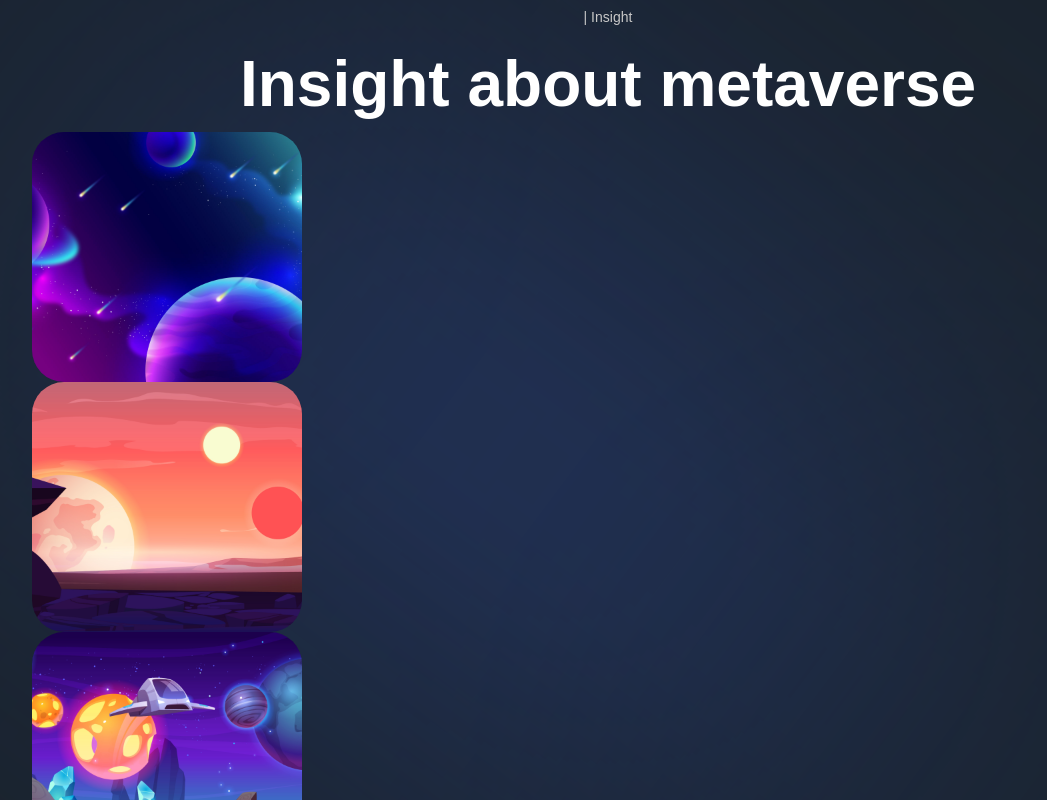
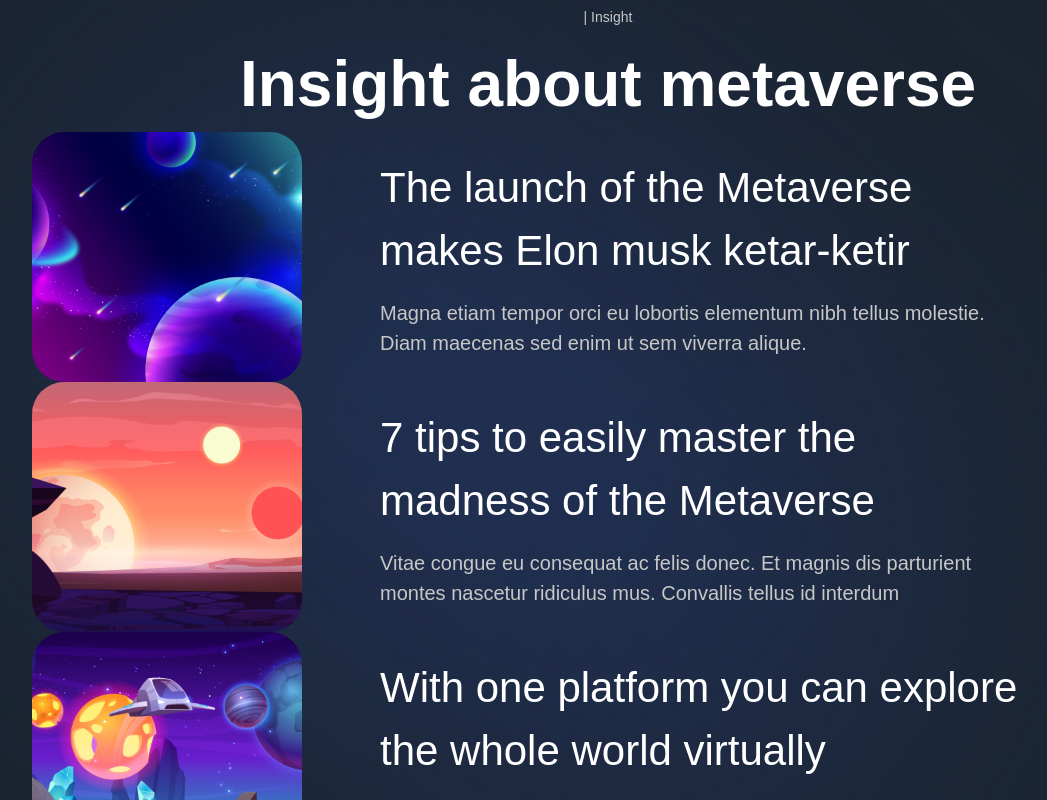
Before and after one commit to tla111/metaverse_ui, a Next.js app in the folder starter_repo/: page / in a window 1280 px wide. Shown: the part 5180-5980 px from the top of the page, without its empty margins (32-1079 px from the left). Built offline with nearby package versions, Linux system fonts and the light colour scheme; a web font is replaced by a local one.

Commit message:
insight cards appearing

```diff
--- a/starter_repo/components/InsightCard.jsx
+++ b/starter_repo/components/InsightCard.jsx
@@ -14,6 +14,16 @@ const InsightCard = ({ imgUrl, title, subtitle, index }) => (
       alt="planet-01"
       className="md:w-[270px] w-full h-[250px] rounded-[32px] object-cover"
     />
+    <div className="w-full flex justify-between items-center">
+      <div className="flex-1 md:ml-[62px] flex flex-col max-w-[650px]">
+        <h4 className="font-normal lg:text-[42px] text-[26px] text-white">
+          {title}
+        </h4>
+        <p className="mt-[16px] font-normal lg:text-[20px] text-[14px] text-secondary-white">
+          {subtitle}
+        </p>
+      </div>
+    </div>
   </motion.div>
 );
 
```
